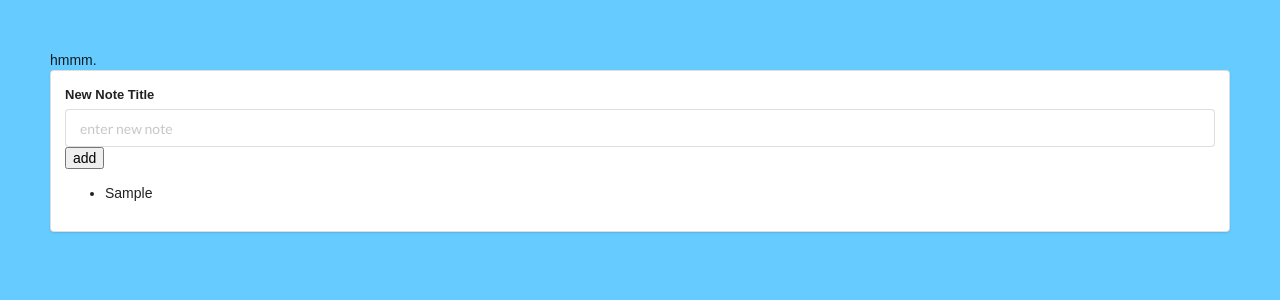
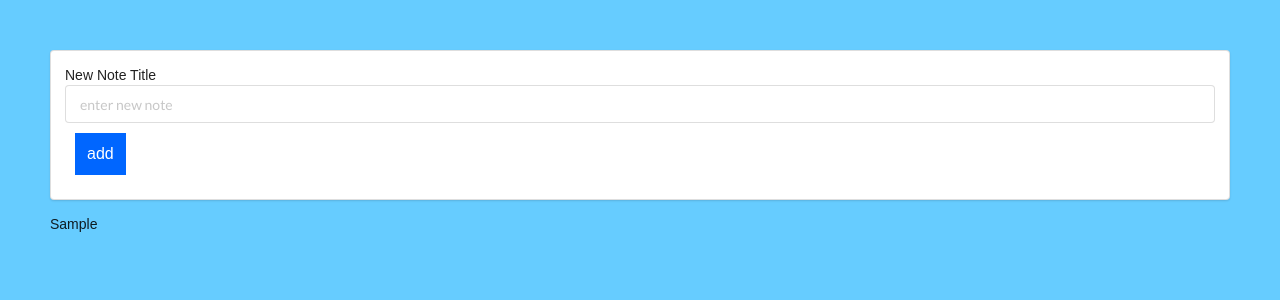
Before and after one commit to jncameron/colorNotes, a React (Create React App) app: page / in a window 1280 px wide. Both pictures are taken after typing "Sample" into the empty fields and a click on the button "add". Shown: the top 300 px of the page. Built offline with nearby package versions, Linux system fonts and the light colour scheme.

Commit message:
move notes state to 'App'

```diff
--- a/src/App.js
+++ b/src/App.js
@@ -1,12 +1,28 @@
 import React, { Component } from 'react';
 import NewNote from './components/NewNote';
+import Notes from './components/Notes';
 
 class App extends Component {
+
+  onNoteSubmit = (note) => {
+    console.log(note)
+
+    this.setState(prevState => {
+      return {
+        notes: prevState.notes.concat(note)
+      }
+    });
+    console.log(this.state.notes)
+
+  }
+
+  state = { notes: [] };
+
   render() {
     return (
       <div className="App">
-        hmmm.
-        <NewNote />
+        <NewNote onSubmit={this.onNoteSubmit} />
+        <Notes entries={this.state.notes} />
       </div>
     );
   }
--- /dev/null
+++ b/src/components/NewNote.css
@@ -0,0 +1,16 @@
+.note-list input {
+  padding: 10px;
+  font-size: 16px;
+  border: 2px solid #FFF;
+  width: 165px;
+}
+
+.note-list button {
+  padding: 10px;
+  font-size: 16px;
+  margin: 10px;
+  margin-right: 0px;
+  background-color: #0066FF;
+  color: #FFF;
+  border: 2px solid #0066FF;
+}
--- a/src/components/NewNote.js
+++ b/src/components/NewNote.js
@@ -1,27 +1,25 @@
 import React, { Component } from 'react';
 import Notes from './Notes';
+import './NewNote.css';
 
 class NewNote extends Component {
 
-  state = { notes: [] };
 
   onFormSubmit = e => {
     e.preventDefault();
     if (this._inputElement.value !=="") {
+
       var newNote = {
         text: this._inputElement.value,
         key: Date.now()
       };
+
+      console.log(newNote)
     }
 
-    this.setState(prevState => {
-      return {
-        notes: prevState.notes.concat(newNote)
-      }
-    });
+    this.props.onSubmit(newNote);
 
     this._inputElement.value ="";
-    console.log(this.state.notes);
   }
 
 
@@ -29,7 +27,7 @@ class NewNote extends Component {
     return(
       <div className="ui segment">
         <form onSubmit={this.onFormSubmit} className="ui form">
-          <div className="field">
+          <div className="note-list">
             <label>New Note Title</label>
             <input
               ref={(a) => this._inputElement = a}
@@ -41,7 +39,6 @@ class NewNote extends Component {
           <div>
           </div>
         </form>
-        <Notes entries={this.state.notes} />
       </div>
     )
   }
--- /dev/null
+++ b/src/components/Notes.css
@@ -0,0 +1,9 @@
+note-list {
+  display: grid;
+  grid-template-colums: repeat(auto-fill, minmax(250px, 1fr));
+}
+
+.note {
+  width: 250px;
+  height: 100px;
+}
--- a/src/components/Notes.js
+++ b/src/components/Notes.js
@@ -1,9 +1,10 @@
 import React, {Component} from 'react';
+import './Notes.css';
 
 class Notes extends Component {
 
   createNotes(note) {
-    return <li key={note.key}>{note.text}</li>
+    return <div className="note" key={note.key}>{note.text}</div>
   }
 
   render() {
@@ -11,9 +12,9 @@ class Notes extends Component {
     let noteEntries = this.props.entries;
     let listItems = noteEntries.map(this.createNotes);
     return(
-      <ul className="note-list">
+      <div className="note-list">
         {listItems}
-      </ul>
+      </div>
     );
   }
 }
```
